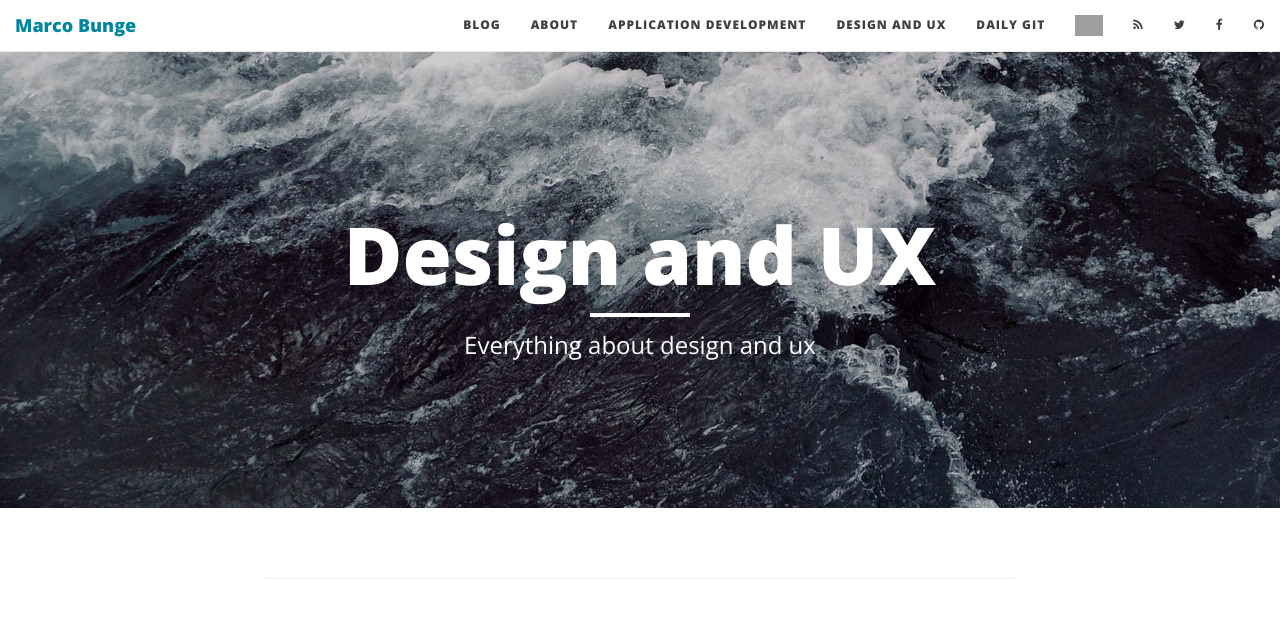
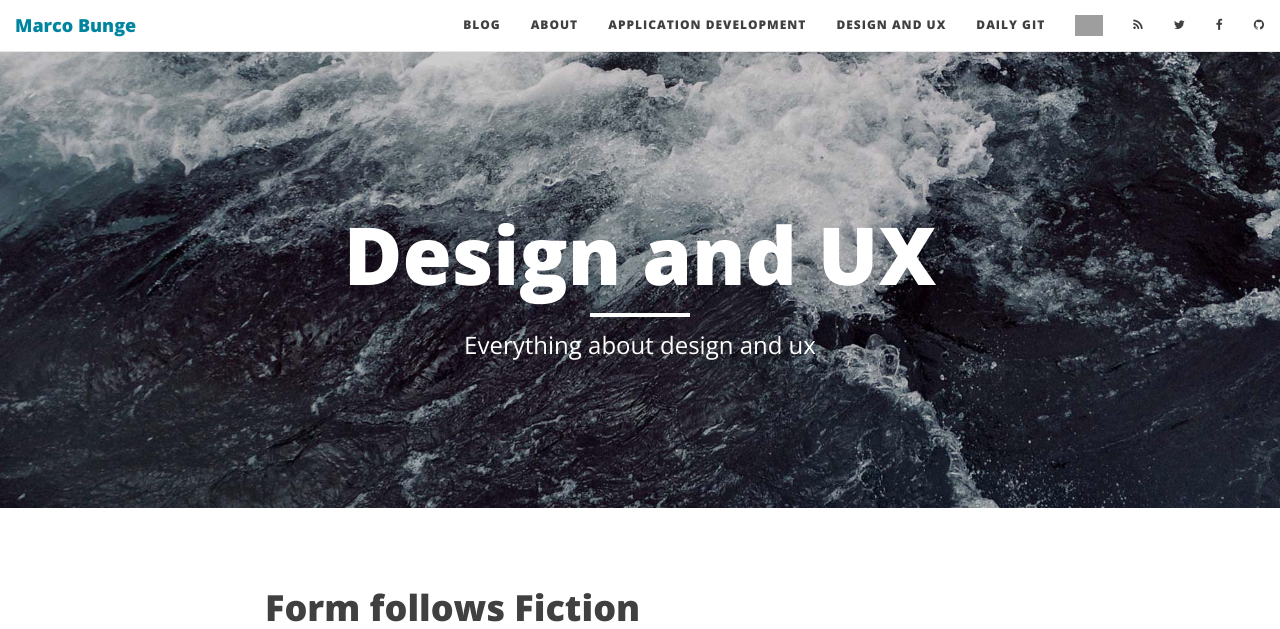
Before and after one commit to mbunge/mbunge.github.io, a Jekyll site: the page built from how-to/design.html, in a window 1280 px wide and 1334 px high. Shown: the top 629 px of the window. Built offline with Jekyll 4.4.1, drawn with Linux system fonts in a browser that asks for light colours; nearby versions of some CDN libraries; some of the changed text lies outside the part shown; grey boxes are pictures that could not be loaded.

Commit message:
Update design.html

```diff
--- a/how-to/design.html
+++ b/how-to/design.html
@@ -8,7 +8,7 @@ category:   "How to"
 <div itemscope itemtype="http://schema.org/Blog">
 {% for post in site.posts %}
     {% if post.series %}
-        {% if post.series == "design and ux" %}
+        {% if post.series == "design" %}
             <div class="post-preview" itemscope itemtype="http://schema.org/BlogPosting">
                 <a href="{{ post.url | prepend: site.baseurl }}">
                     <h2 itemprop="headline" class="post-title">{{ post.title }}</h2>
```
